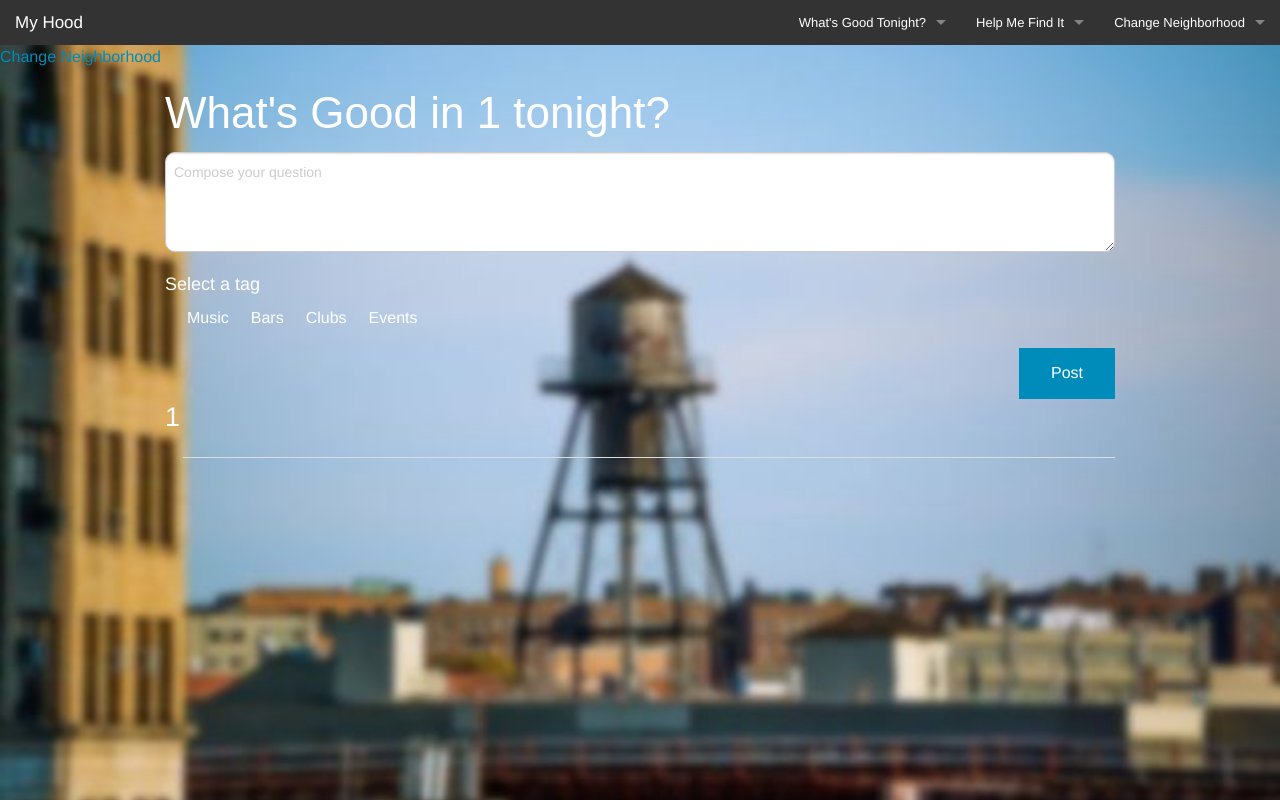
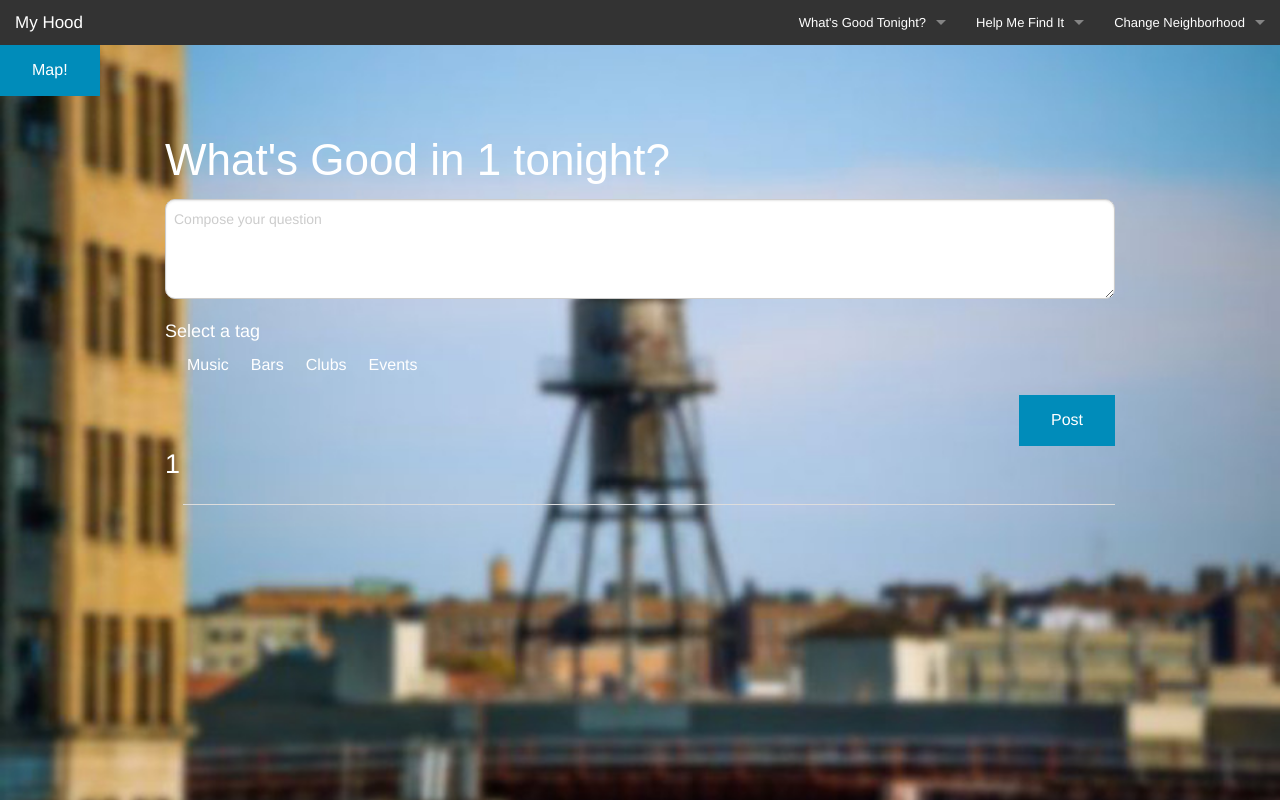
Before and after one commit to denbal87/myhood, a Flask app: page /whats_good/1/1 in a window 1280 px wide. Run offline with Flask 2, Linux system fonts and the light colour scheme; data comes from the database, SQL or seed files in the repository; some libraries are stand-ins or nearby versions.

Commit message:
testing how it will work with straight link to map pic

```diff
--- a/static/css/app.css
+++ b/static/css/app.css
@@ -8,7 +8,7 @@
 
 #base{
 	overflow: auto;
-	background: url("../background-5.jpg") no-repeat center center fixed;
+	background: url("../background-7.jpg") no-repeat center center fixed;
 	background-size:   cover;
 
 }
@@ -38,7 +38,7 @@
 	position:absolute; z-index: -1;
 }
 
-#pic_txt, #pic_txt2 {
+#pic_txt {
 	color:white;
 	font-family: Century Gothic, sans-serif;
 	font-size: 50px;
@@ -46,6 +46,11 @@
 	font-variant: normal;
 	font-weight: 500;
 	line-height: 26.3999996185303px;
+}
+
+#pic_txt_2 {
+	color:white;
+	font-family: Century Gothic, sans-serif;
 }
 
 /*#myModal{
@@ -154,3 +159,7 @@
 .tagColor{
 	color: #43B2E6;
 }
+
+ul{
+	list-style-type: none;
+}
--- a/templates/base.html
+++ b/templates/base.html
@@ -73,12 +73,13 @@
         </section>
     </nav>
 
-    <a href="#" data-reveal-id="myModal">Change Neighborhood</a>
+    <!--a href="#" data-reveal-id="myModal">Change Neighborhood</a>
     <div id="myModal" class="reveal-modal" data-reveal aria-labelledby="modalTitle" aria-hidden="true" role="dialog">
         <p>Click on any neighborhood to load its page</p>
         <img id="nh_map" src="/static/nh_map.png">
         <a class="close-reveal-modal" aria-label="Close">&#215;</a>
-    </div>
+    </div-->
+    <a href="/static/nh_map.png" class="button">Map!</a>
 
     <div>
         <div class="row">
--- a/templates/my_hood.html
+++ b/templates/my_hood.html
@@ -62,7 +62,7 @@
   <br>
   <br>
   <br>
-  <center><h1 id="pic_txt">My Hood</h1>
+  <center><h1 id="pic_txt">My Hood</h1> <br> <p id="pic_txt_2">Explore the neighborhoods of New York</p>
 
   <br>
   <br>
```
